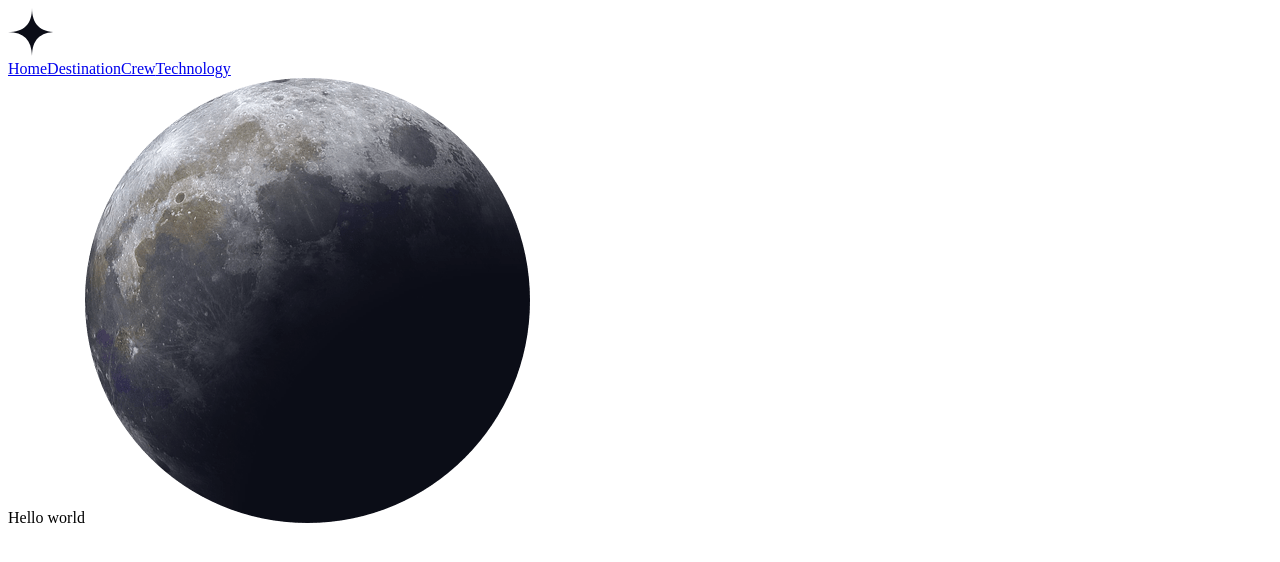
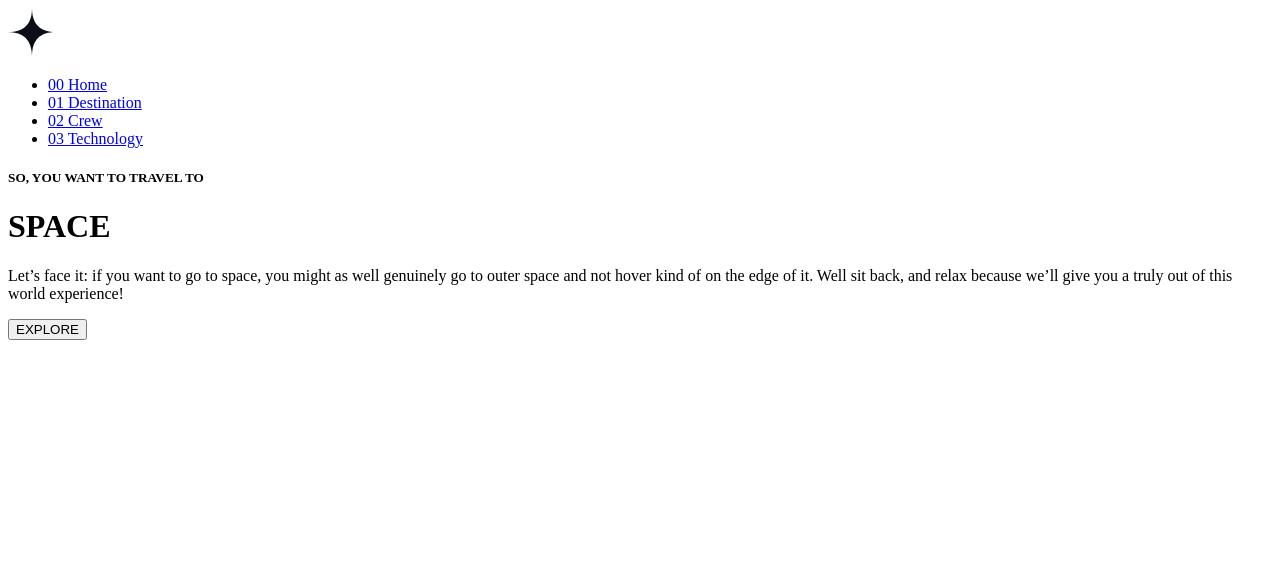
Before and after one commit to BParadowski/space_tourism, a React (Vite) app: page / in a window 1280 px wide. Shown: the top 562 px of the page. Built offline with nearby package versions, Linux system fonts and the light colour scheme.

Commit message:
Add home page markup

```diff
--- a/src/Navbar.tsx
+++ b/src/Navbar.tsx
@@ -7,10 +7,28 @@ function Navbar() {
     <header>
       <img src={logo} alt="Space travel logo" />
       <nav>
-        <Link to="/">Home</Link>
-        <Link to="/destination">Destination</Link>
-        <Link to="/crew">Crew</Link>
-        <Link to="/technology">Technology</Link>
+        <ul>
+          <li>
+            <Link to="/">
+              <span>00</span> Home
+            </Link>
+          </li>
+          <li>
+            <Link to="/destination">
+              <span>01</span> Destination
+            </Link>
+          </li>
+          <li>
+            <Link to="/crew">
+              <span>02</span> Crew
+            </Link>
+          </li>
+          <li>
+            <Link to="/technology">
+              <span>03</span> Technology
+            </Link>
+          </li>
+        </ul>
       </nav>
     </header>
   );
--- a/src/pages/Home.tsx
+++ b/src/pages/Home.tsx
@@ -3,8 +3,15 @@ import React from "react";
 function Home() {
   return (
     <div>
-      Hello world
-      <img src="/images/destination/image-moon.png" alt="" />
+      <h5>SO, YOU WANT TO TRAVEL TO</h5>
+      <h1>SPACE</h1>
+      <p>
+        Let’s face it: if you want to go to space, you might as well genuinely
+        go to outer space and not hover kind of on the edge of it. Well sit
+        back, and relax because we’ll give you a truly out of this world
+        experience!
+      </p>
+      <button>EXPLORE</button>
     </div>
   );
 }
```
